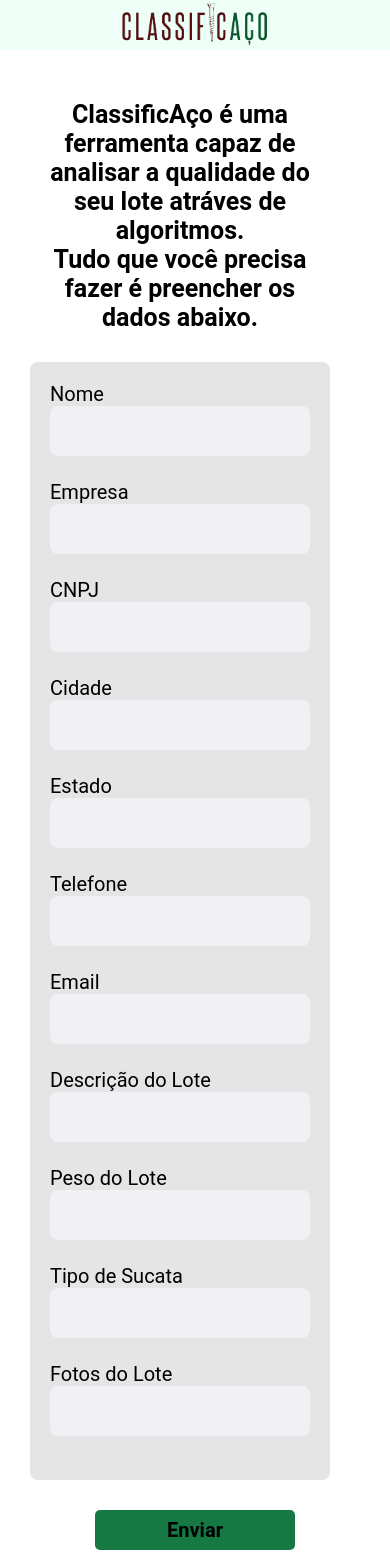
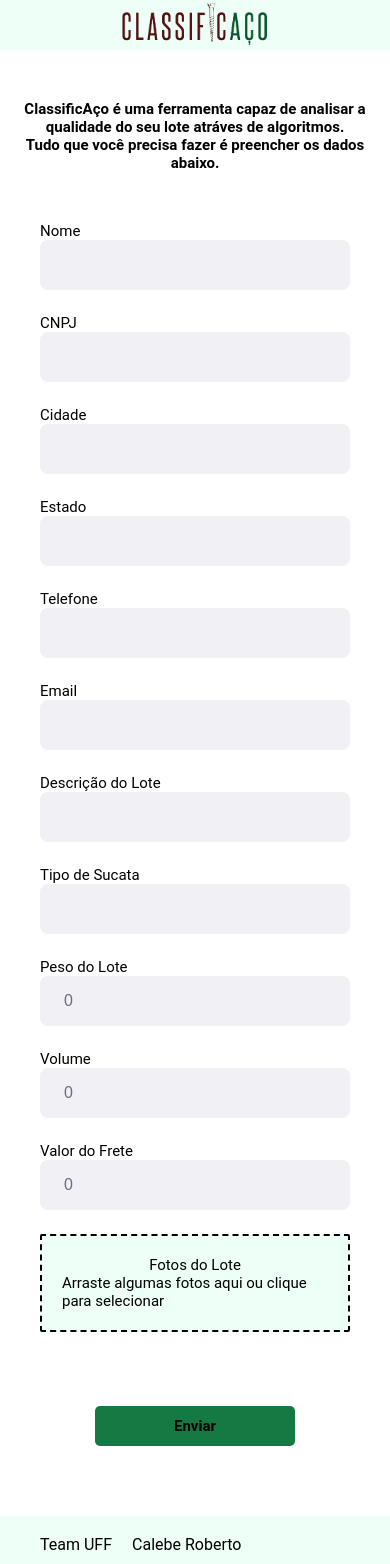
Before and after one commit to LuC4SC4S/team-uff-front, a React (Create React App) app: page / in a window 390 px wide. Shown: the top 1564 px of the page. Built offline with nearby package versions, Linux system fonts and the light colour scheme; no server answers; the HTML template or start-up script is replaced by a standard one.

Commit message:
Drag N Drop And Consts

```diff
--- a/package.json
+++ b/package.json
@@ -9,6 +9,7 @@
     "axios": "^0.21.1",
     "react": "^17.0.1",
     "react-dom": "^17.0.1",
+    "react-dropzone": "^11.3.1",
     "react-router-dom": "^5.2.0",
     "react-scripts": "4.0.3",
     "web-vitals": "^1.0.1"
--- a/src/pages/Home/index.js
+++ b/src/pages/Home/index.js
@@ -1,6 +1,7 @@
-import React, { useState } from 'react';
+import React, { useState, useMemo } from 'react';
 
 import { useHistory } from 'react-router-dom';
+import { useDropzone } from "react-dropzone"
 
 import api from '../../services/api';
 import './styles.css';
@@ -8,16 +9,86 @@ import Footer from '../../components/Footer';
 import Header from '../../components/Header';
 
 function Home() {
-    const [name, setName] = useState('');
+    const [nome, setNome] = useState('');
     const [cnpj, setCnpj] = useState('');
+    const [cidade, setCidade] = useState('');
+    const [estado, setEstado] = useState('');
+    const [telefone, setTelefone] = useState('');
+    const [email, setEmail] = useState('');
+    const [descricao, setDescricao] = useState('');
+    const [tipo, setTipo] = useState('');
+    const [peso, setPeso] = useState(0);
+    const [volume, setVolume] = useState(0);
+    const [valor_frete, setValor_Frete] = useState(0);
+
+    const [files, setFiles] = useState([])
+
 
     const history = useHistory();
+
+    const {
+        getRootProps,
+        getInputProps,
+        isDragActive,
+        isDragAccept,
+        isDragReject } = useDropzone({
+        accept: "image/*",
+        onDrop: (acceptedFiles) => {
+          setFiles(
+                acceptedFiles.map((file) =>
+                    Object.assign(file, {
+                        preview: URL.createObjectURL(file),
+                    })
+                )
+            )
+        },
+    });
+
+    const baseStyle = {
+        flex: 1,
+        display: 'flex',
+        flexDirection: 'column',
+        alignItems: 'center',
+        padding: '20px',
+        borderWidth: 2,
+        borderRadius: 2,
+        borderColor: 'black',
+        borderStyle: 'dashed',
+        backgroundColor: '#EEFFF7',
+        color: '#black',
+        outline: 'none',
+        transition: 'border .24s ease-in-out'
+    };
+
+    const activeStyle = {
+        borderColor: '#2196f3'
+      };
+
+      const acceptStyle = {
+        borderColor: '#00e676'
+      };
+
+      const rejectStyle = {
+        borderColor: '#ff1744'
+      };
+
+    const style = useMemo(() => ({
+        ...baseStyle,
+        ...(isDragActive ? activeStyle : {}),
+        ...(isDragAccept ? acceptStyle : {}),
+        ...(isDragReject ? rejectStyle : {})
+      }),[
+        isDragActive,
+        isDragReject,
+        isDragAccept
+      ]);
+
 
     async function HandleSubmit(e){
         e.preventDefault();
 
         const data = {
-            name,
+            nome,
             cnpj,
         };
 
@@ -42,23 +113,13 @@ function Home() {
 
                         <fieldset>
                             <div className="field">
-                                <label htmlFor="name">Nome</label>
+                                <label htmlFor="nome">Nome</label>
                                 <input
                                     type="text"
-                                    name="name"
-                                    id="name"
-                                    value={name}
-                                    onChange = {e => setName(e.target.value)}
-                                />
-                            </div>
-                            <div className="field">
-                                <label htmlFor="cnpj">Empresa</label>
-                                <input
-                                    type="text"
-                                    name="cnpj"
-                                    id="cnpj"
-                                    value={cnpj}
-                                    onChange = {e => setCnpj(e.target.value)}
+                                    name="nome"
+                                    id="nome"
+                                    value={nome}
+                                    onChange = {e => setNome(e.target.value)}
                                 />
                             </div>
                             <div className="field">
@@ -72,84 +133,109 @@ function Home() {
                                 />
                             </div>
                             <div className="field">
-                                <label htmlFor="cnpj">Cidade</label>
+                                <label htmlFor="cidade">Cidade</label>
                                 <input
                                     type="text"
-                                    name="cnpj"
-                                    id="cnpj"
-                                    value={cnpj}
-                                    onChange = {e => setCnpj(e.target.value)}
+                                    name="cidade"
+                                    id="cidade"
+                                    value={cidade}
+                                    onChange = {e => setCidade(e.target.value)}
                                 />
                             </div>
                             <div className="field">
-                                <label htmlFor="cnpj">Estado</label>
+                                <label htmlFor="estado">Estado</label>
                                 <input
                                     type="text"
-                                    name="cnpj"
-                                    id="cnpj"
-                                    value={cnpj}
-                                    onChange = {e => setCnpj(e.target.value)}
+                                    name="estado"
+                                    id="estado"
+                                    value={estado}
+                                    onChange = {e => setEstado(e.target.value)}
                                 />
                             </div>
                             <div className="field">
-                                <label htmlFor="cnpj">Telefone</label>
+                                <label htmlFor="telefone">Telefone</label>
                                 <input
                                     type="text"
-                                    name="cnpj"
-                                    id="cnpj"
-                                    value={cnpj}
-                                    onChange = {e => setCnpj(e.target.value)}
+                                    name="telefone"
+                                    id="telefone"
+                                    value={telefone}
+                                    onChange = {e => setTelefone(e.target.value)}
                                 />
                             </div>
                             <div className="field">
-                                <label htmlFor="cnpj">Email</label>
+                                <label htmlFor="email">Email</label>
                                 <input
                                     type="text"
-                                    name="cnpj"
-                                    id="cnpj"
-                                    value={cnpj}
-                                    onChange = {e => setCnpj(e.target.value)}
+                                    name="email"
+                                    id="email"
+                                    value={email}
+                                    onChange = {e => setEmail(e.target.value)}
                                 />
                             </div>
                             <div className="field">
-                                <label htmlFor="cnpj">Descrição do Lote</label>
+                                <label htmlFor="descricao">Descrição do Lote</label>
                                 <input
                                     type="text"
-                                    name="cnpj"
-                                    id="cnpj"
-                                    value={cnpj}
-                                    onChange = {e => setCnpj(e.target.value)}
+                                    name="descricao"
+                                    id="descricao"
+                                    value={descricao}
+                                    onChange = {e => setDescricao(e.target.value)}
                                 />
                             </div>
                             <div className="field">
-                                <label htmlFor="cnpj">Peso do Lote</label>
+                                <label htmlFor="tipo">Tipo de Sucata</label>
                                 <input
                                     type="text"
-                                    name="cnpj"
-                                    id="cnpj"
-                                    value={cnpj}
-                                    onChange = {e => setCnpj(e.target.value)}
+                                    name="tipo"
+                                    id="tipo"
+                                    value={tipo}
+                                    onChange = {e => setTipo(e.target.value)}
                                 />
                             </div>
                             <div className="field">
-                                <label htmlFor="cnpj">Tipo de Sucata</label>
+                                <label htmlFor="peso">Peso do Lote</label>
                                 <input
-                                    type="text"
-                                    name="cnpj"
-                                    id="cnpj"
-                                    value={cnpj}
-                                    onChange = {e => setCnpj(e.target.value)}
+                                    type="number"
+                                    name="peso"
+                                    id="peso"
+                                    value={peso}
+                                    onChange = {e => setPeso(e.target.value)}
                                 />
                             </div>
                             <div className="field">
-                                <label htmlFor="cnpj">Fotos do Lote</label>
+                                <label htmlFor="volume">Volume</label>
                                 <input
-                                    type="text"
-                                    name="cnpj"
-                                    id="cnpj"
-                                    value={cnpj}
+                                    type="number"
+                                    name="volume"
+                                    id="volume"
+                                    value={volume}
+                                    onChange = {e => setVolume(e.target.value)}
+                                />
+                            </div>
+                            <div className="field">
+                                <label htmlFor="valor_frete">Valor do Frete</label>
+                                <input
+                                    type="number"
+                                    name="valor_frete"
+                                    id="valor_frete"
+                                    value={valor_frete}
+                                    onChange = {e => setValor_Frete(e.target.value)}
+                                />
+                            </div>
+                            <div className="field" {...getRootProps({style})}>
+                                <label htmlFor="files">Fotos do Lote</label>
+                                <input
+                                    {...getInputProps()}
+                                    name="files"
+                                    id="files"
+                                    value={files}
+                                    className="field-files"
                                     onChange = {e => setCnpj(e.target.value)}
-                                />
+                                />{
+                                    isDragActive ?
+                                        <p>Jogue as Fotos Aqui</p> :
+                                        <p>Arraste algumas fotos aqui ou clique para selecionar</p>
+                                }
                             </div>
 
                         </fieldset>
--- a/src/pages/Home/styles.css
+++ b/src/pages/Home/styles.css
@@ -18,10 +18,6 @@
 
 #page-create form #form-main {
     flex: 1;
-}
-
-#page-create form #form-main:first-child {
-    margin-right: 30px;
 }
 
 #page-create form h3 {
@@ -51,7 +47,7 @@
 }
 
 #page-create form .field input[type=text],
-#page-create form .field input[type=range],
+#page-create form .field input[type=number],
 #page-create form .field textarea{
     flex: 1;
     background: #F0F0F5;
@@ -95,30 +91,27 @@
         margin: 50px auto;
         padding: 20px;
         padding-top: 0;
-        display: grid;
-        align-items: center;
-        justify-items: center;
+        width: 100%;
     }
     #page-create form #pseudo-form {
         flex-direction: column;
         margin: auto;
+        width: 100%;
     }
     #page-create form h3 {
-        font-size: 25px;
-        width: 300px;
+        font-size: 15px;
+        width: 100%;
         text-align: center;
     }
     #page-create form fieldset {
         margin-top: 30px;
         margin-bottom: 10px;
         padding: 20px 20px;
-        background: #E5E5E5;
         border-radius: 8px;
         border: 0;
-        width: 300px;
+        width: 100%;
 
-
-        font-size: 20px;
+        font-size: 15px;
     }
     #page-create button {
         width: 100%;
@@ -129,7 +122,7 @@
 
         background: #167943;
         font-weight: bold;
-        font-size: 20px;
+        font-size: 15px;
         border-radius: 5px;
         border: 0;
     }
```
Also changed, not shown: 1 other file (tests, documents, lock files or other folders).
